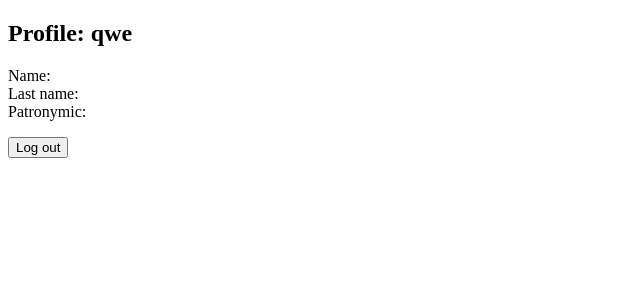
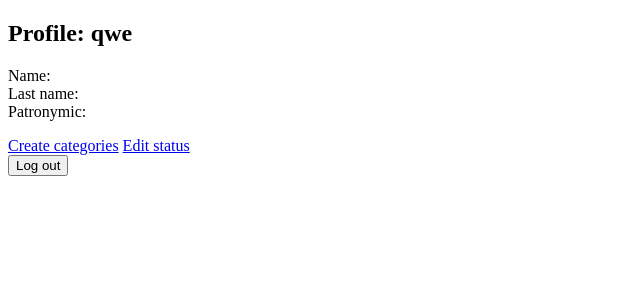
Before and after one commit to pashechkar-max/design-pro, a Django app: page /profile/ in a window 1280 px wide. Shown: the part 78-378 px from the top of the page, without its empty margins (0-640 px from the left). Run offline with Django 5.2, Linux system fonts and the light colour scheme; a user stored in the database is signed in; data comes from the database, SQL or seed files in the repository; both versions use the stored data as it was after the commit.

Commit message:
commit 15

```diff
--- a/design/design/settings.py
+++ b/design/design/settings.py
@@ -106,7 +106,7 @@ AUTH_PASSWORD_VALIDATORS = [
 # Internationalization
 # https://docs.djangoproject.com/en/6.0/topics/i18n/
 
-LANGUAGE_CODE = 'ru'
+LANGUAGE_CODE = 'en-us'
 
 TIME_ZONE = 'Asia/Tomsk'
 
--- a/design/main/templates/main/confirm_delete.html
+++ b/design/main/templates/main/confirm_delete.html
@@ -3,14 +3,14 @@
 {% block title %}Delete Request{% endblock %}
 
 {% block content %}
-<div class="container mt-4">
+<div>
 <h1>Delete Request</h1>
 <p>Are you sure you want to delete request "<strong>{{ design_request.title }}</strong>"?</p>
 
 <form method="post">
 {% csrf_token %}
-<a href="{% url 'my_requests' %}" class="btn btn-secondary">Cancel</a>
-<button type="submit" class="btn btn-danger">Delete</button>
+<a href="{% url 'my_requests' %}">Cancel</a>
+<button type="submit">Delete</button>
 </form>
 </div>
 {% endblock %}
--- a/design/main/templates/main/delete_category.html
+++ b/design/main/templates/main/delete_category.html
@@ -18,7 +18,7 @@
   <form method="post">
     {% csrf_token %}
     <button>Yes, delete</button>
-    <a href="{% url 'categories_list' %}">
+    <a href="{% url 'categories' %}">
       Cancel
     </a>
   </form>
--- a/design/main/templates/main/profile.html
+++ b/design/main/templates/main/profile.html
@@ -5,13 +5,17 @@ Profile
 {% endblock %}
 
 {% block content %}
+
 <div>
   <h1>Profile: {{ request.user.username }}</h1>
   <p>
       Name: {{ request.user.first_name }} <br>
       Last name: {{ request.user.last_name }} <br>
       Patronymic: {% if request.user.profile.patronymic %}{{ request.user.profile.patronymic }}{% endif %}</p>
-
+{% if user.is_staff %}
+    <a href="{% url 'categories' %}">Create categories</a>
+    <a href="{% url 'filter_status' %}">Edit status</a>
+{% endif %}
   <form method="post" action="{% url 'logout' %}">
     {% csrf_token %}
       <input type="submit" value="Log out"></input>
--- a/design/main/templates/main/update_status.html
+++ b/design/main/templates/main/update_status.html
@@ -16,7 +16,7 @@
       </div>
       {% if request_obj.status == 'new' %}
         <button type="submit" name="status" value="in_progress">
-          Back to work
+          In progress
         </button>
       {% elif request_obj.status == 'in_progress' %}
         <button type="submit" name="status" value="done">
--- a/design/main/urls.py
+++ b/design/main/urls.py
@@ -8,4 +8,8 @@ urlpatterns = [
     path('create/', views.create_design_request, name='create'),
     path('my-requests/', views.my_requests, name='my_requests'),
     path('request/<int:request_id>/delete/', views.delete_design_request, name='delete_request'),
+    path('category', views.categories_list, name='categories'),
+    path('category_delete/<int:category_id>/', views.delete_category, name='delete_category'),
+    path('filter-status/', views.filter_status, name='filter_status'),
+    path('update-status/<int:request_id>/', views.update_status, name='update_status'),
 ]
--- a/design/main/views.py
+++ b/design/main/views.py
@@ -117,7 +117,7 @@ def categories_list(request):
         form = CategoryForm(request.POST)
         if form.is_valid():
             form.save()
-            return redirect('categories_list')
+            return redirect('categories')
     else:
         form = CategoryForm()
 
@@ -133,7 +133,7 @@ def delete_category(request, category_id):
 
     if request.method == 'POST':
         category.delete()
-        return redirect('categories_list')
+        return redirect('categories')
 
     return render(request, 'main/delete_category.html', {
         'category': category
```
Also changed, not shown: design/db.sqlite3.
